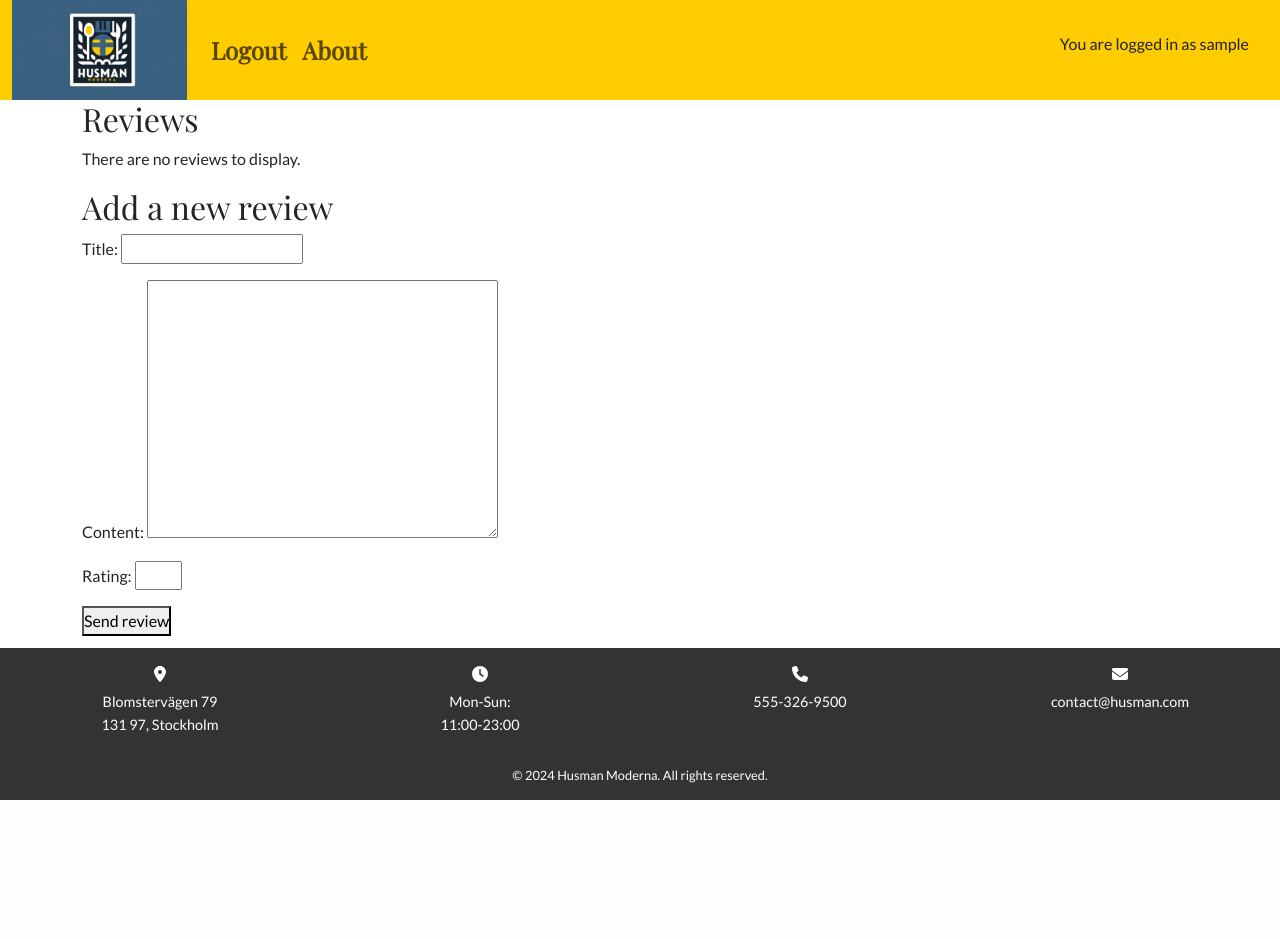
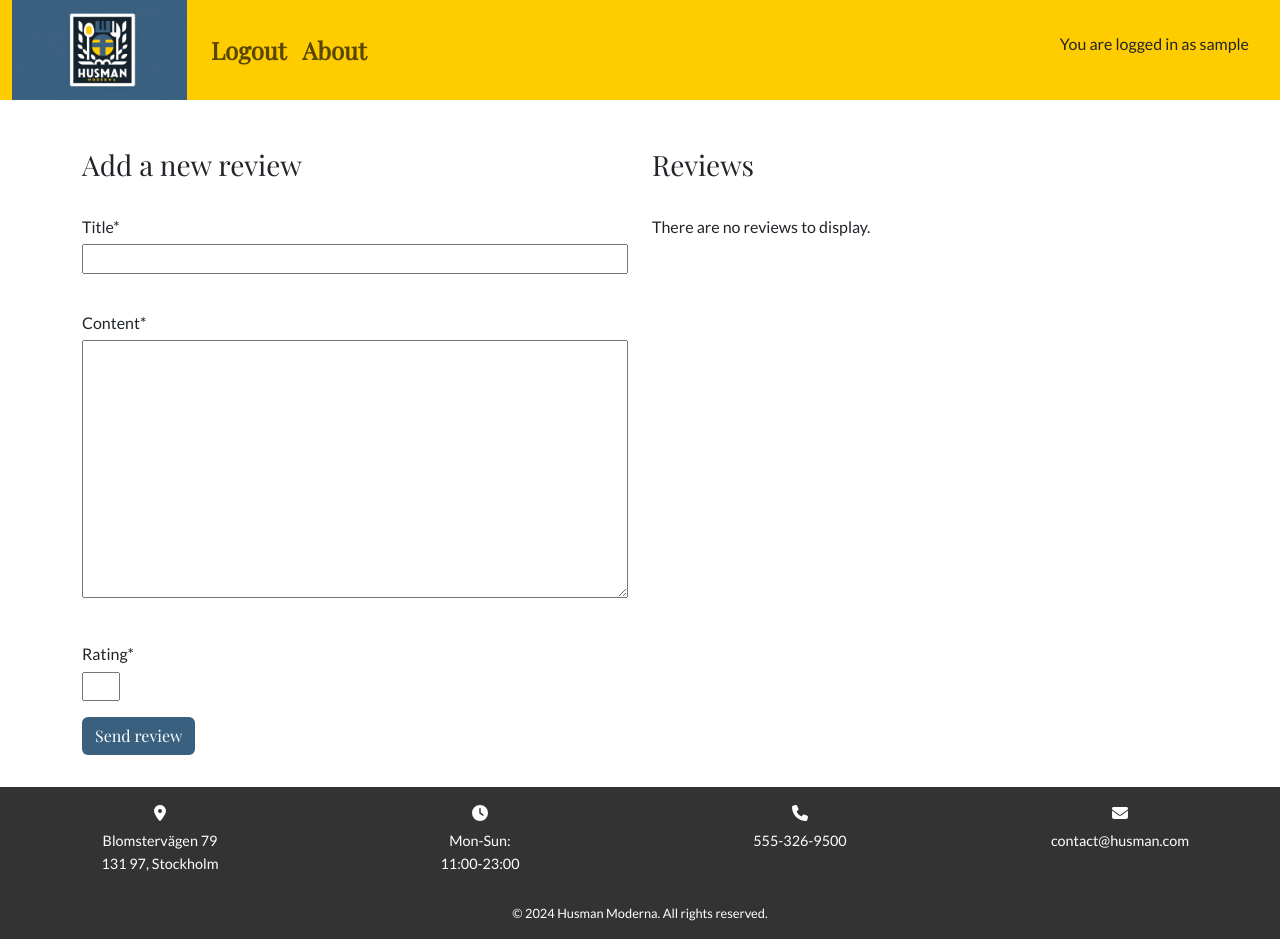
Before and after one commit to merin86/husman-moderna, a Django app: page /reviews/ in a window 1280 px wide. Before the commit the page ends 800 px from the top, so only its background shows below. Run offline with Django 4.2, Linux system fonts and the light colour scheme; the visitor is signed in with stand-in values (Sample User, id 1); data that the repository does not hold is empty; some libraries are stand-ins or nearby versions.

Commit message:
Add styles to review page

```diff
--- a/reviews/forms.py
+++ b/reviews/forms.py
@@ -3,7 +3,7 @@ from .models import Review
 from django.core.validators import MinValueValidator, MaxValueValidator
 
 class ReviewForm(forms.ModelForm):
-    rating = forms.IntegerField(widget=forms.NumberInput(attrs={'min': '1', 'max': '10'}))
+    rating = forms.IntegerField(widget=forms.NumberInput(attrs={'class': 'rating-input', 'min': '1', 'max': '10'}))
 
     class Meta:
         model = Review
--- a/reviews/templates/reviews/reviews.html
+++ b/reviews/templates/reviews/reviews.html
@@ -1,11 +1,39 @@
 {% extends "base.html" %}
 
 {% block content %}
-<div class="container">
-    <h2>Reviews</h2>
+<div class="container mt-5">
+    <div class="row">
+        <!-- Add a new review form on the left side -->
+        <div class="col-md-6 review-form">
+            {% if user.is_authenticated %}
+            <h3 class="review-titles">Add a new review</h3>
+            <form method="post" action="{% url 'reviews:review_create' %}">
+                {% csrf_token %}
+                <div class="mb-3">
+                    <label for="id_title" class="form-label">Title*</label>
+                    {{ form.title }}
+                </div>
+                <div class="mb-3">
+                    <label for="id_content" class="form-label">Content*</label>
+                    {{ form.content }}
+                </div>
+                <div class="mb-3">
+                    <label for="id_rating" class="form-label">Rating*</label>
+                    {{ form.rating }}
+                </div>
+                <button type="submit" class="btn btn-custom send-review-button">Send review</button>
+            </form>
+            {% else %}
+            <p>Please <a href="{% url 'account_login' %}">log in</a> to add a review.</p>
+            {% endif %}
+        </div>
+
+        <!-- List of approved reviews on the right side -->
+        <div class="col-md-6">
+            <h3 class="review-titles">Reviews</h3>
             {% for review in reviews %}
-    <div class="review">
-        <h3>{{ review.title }}</h3>
+            <div class="review mb-4">
+                <h4>{{ review.title }}</h4>
                 <p><strong>By:</strong> {{ review.user.username }}</p>
                 <p><strong>Rating:</strong> {{ review.rating }}/10</p>
                 <p><strong>Review:</strong> {{ review.content }}</p>
@@ -14,14 +42,7 @@
             {% empty %}
             <p>There are no reviews to display.</p>
             {% endfor %}
-
-    {% if user.is_authenticated %}
-    <h2>Add a new review</h2>
-    <form method="post" action="{% url 'reviews:review_create' %}">
-        {% csrf_token %}
-        {{ form.as_p }}
-        <button type="submit">Send review</button>
-    </form>
-    {% endif %}
+        </div>
+    </div>
 </div>
 {% endblock %}
--- a/static/css/style.css
+++ b/static/css/style.css
@@ -198,6 +198,65 @@ h1, h2, h3, h4, h5, h6 {
     font-style: italic;
 }
 
+/* Styles for review page */
+.review-titles {
+    margin-bottom: 2rem;
+}
+
+.form-label {
+    display: block;
+    margin-bottom: 5px;
+}
+
+.review-form .form-control,
+.review-form input,
+.review-form textarea,
+.review-form select {
+    width: 100%;
+    margin-bottom: 20px;
+}
+
+.review-form .rating-input {
+    width: 7%;
+    margin: auto;
+}
+
+input:focus, textarea:focus, select:focus {
+    outline: none;
+    border: 2px solid #007bff;
+    box-shadow: 0 0 5px #007bff;
+}
+
+.send-review-button {
+    font-family: 'Playfair Display', serif;
+    margin-bottom: 2rem;
+}
+
+/* Styles for approved reviews */
+.review {
+    border: 1px solid #ddd;
+    padding: 15px;
+    margin-bottom: 20px;
+    border-radius: 5px;
+    background-color: #f9f9f9;
+}
+
+.review h4 {
+    margin-top: 0;
+}
+
+.review p {
+    margin-bottom: 10px;
+}
+
+.review p:last-child {
+    margin-bottom: 0;
+}
+
+.review strong {
+    color: #333;
+}
+
 /* Footer */
 footer {
     flex-shrink: 0;
```
Lines whose indentation alone changed are shown as unchanged.
